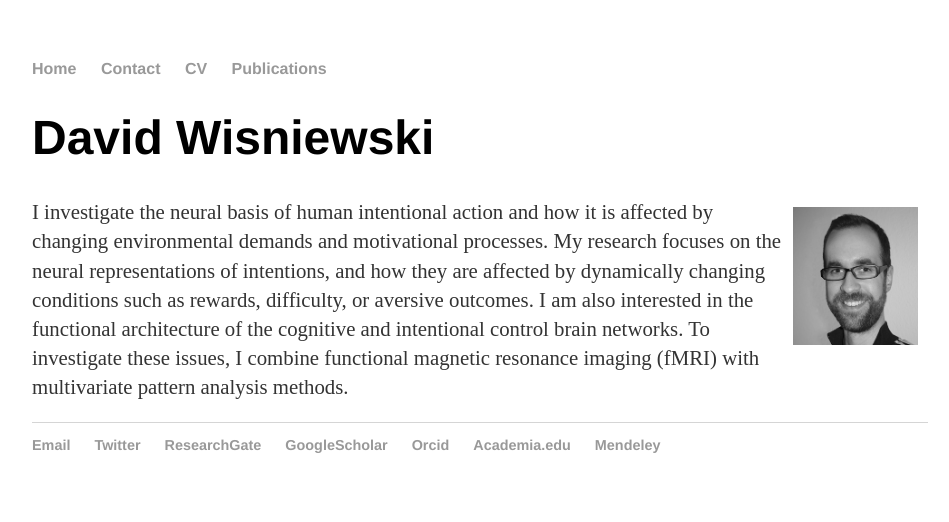
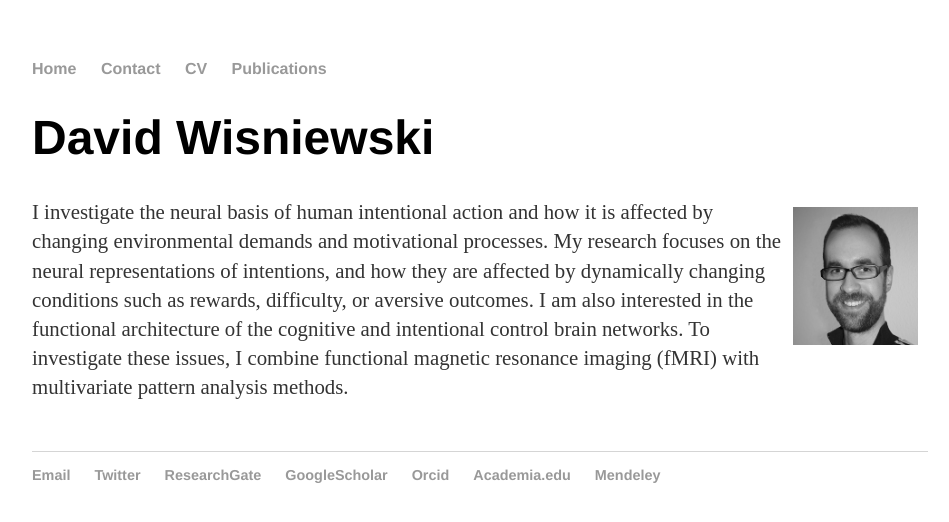
Before and after one commit to davidwisniewski/davidwisniewski.github.io, a Jekyll site: the page built from index.html, in a window 1280 px wide. Shown: the top 522 px of the page, without its empty margins (160-1109 px from the left). Built offline with Jekyll 4.4.1, drawn with Linux system fonts in a browser that asks for light colours.

Commit message:
style change

```diff
--- a/index.html
+++ b/index.html
@@ -8,7 +8,11 @@ title: David Wisniewski
 	<p>I investigate the neural basis of human intentional action and how it is affected by changing environmental demands and motivational processes. My research focuses on the
 	neural representations of intentions, and how they are affected by dynamically changing conditions such as rewards, difficulty, or aversive outcomes. I am also interested in the
 	functional architecture of the cognitive and intentional control brain networks. To investigate these issues, I combine functional magnetic resonance imaging (fMRI) with multivariate
-	pattern analysis methods.</p>
+	pattern analysis methods.
+	<br>
+	<br>
+
+	</p>
 
 
 
```
